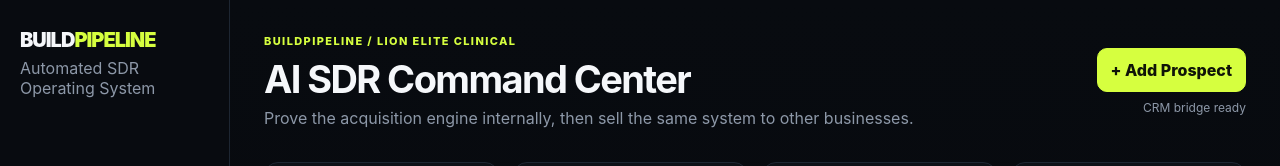
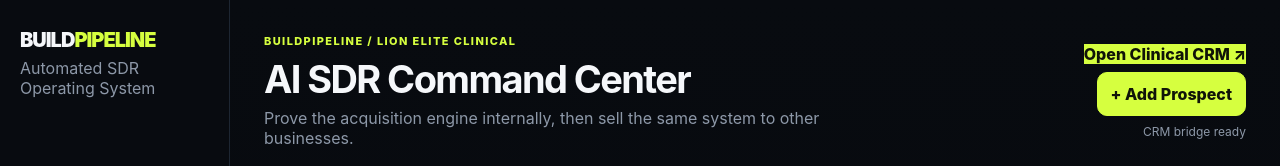
Before and after one commit to lionelite/lionelite-lion-elite-business-system, a Next.js app in the folder buildpipeline/: page / in a window 1280 px wide. Shown: the top 166 px of the page. Built offline with nearby package versions, Linux system fonts and the light colour scheme; no server answers.

Commit message:
Link BuildPipeline command center directly to Lion Elite Clinical CRM

```diff
--- a/buildpipeline/app/page.js
+++ b/buildpipeline/app/page.js
@@ -40,6 +40,7 @@
 }
 
 export default function Home() {
+  const clinicalCrmUrl = process.env.NEXT_PUBLIC_CLINICAL_CRM_URL || "https://app.base44.com/apps/6abf2f9a1efb94c996802962/editor/preview";
   const [leads, setLeads] = useState(initialLeads);
   const [selected, setSelected] = useState(initialLeads[0]);
   const [draft, setDraft] = useState(outreachFor(initialLeads[0]));
@@ -168,7 +169,10 @@
             <p className="muted">Prove the acquisition engine internally, then sell the same system to other businesses.</p>
           </div>
           <div>
-            <button className="primary" onClick={() => document.getElementById("add-lead")?.scrollIntoView({ behavior: "smooth" })}>+ Add Prospect</button>
+            <div style={{display:"flex",gap:8,justifyContent:"flex-end",flexWrap:"wrap"}}>
+              <a className="primary" href={clinicalCrmUrl} target="_blank" rel="noreferrer" style={{textDecoration:"none"}}>Open Clinical CRM ↗</a>
+              <button className="primary" onClick={() => document.getElementById("add-lead")?.scrollIntoView({ behavior: "smooth" })}>+ Add Prospect</button>
+            </div>
             <p className="muted" style={{marginTop:8,textAlign:"right",fontSize:12}}>{syncState.message}</p>
           </div>
         </header>
```
